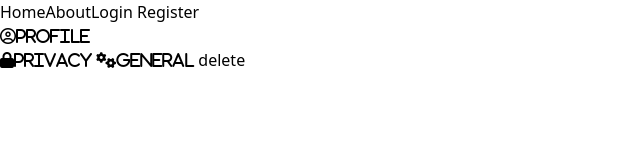
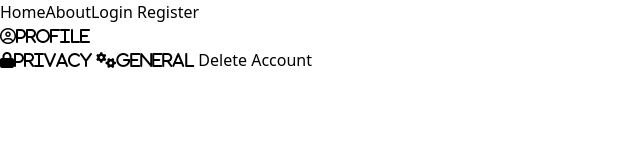
Before and after one commit to u-s-c-l/i-t-t-w-s-d, a React (Create React App) app: page /settings in a window 1280 px wide. Shown: the top 160 px of the page, without its empty margins (0-640 px from the left). Built offline with nearby package versions, Linux system fonts and the light colour scheme.

Commit message:
made a delete button

```diff
--- a/src/pages/Settings/index.js
+++ b/src/pages/Settings/index.js
@@ -165,7 +165,7 @@ const Settings = () => {
           </div>
         </ul>
       </div>
-      <button> delete </button>
+      <button> Delete Account </button>
     </div>
   );
 };
```
